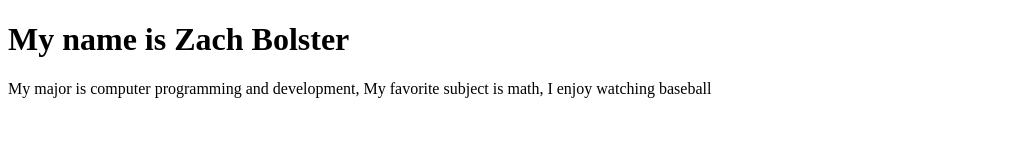
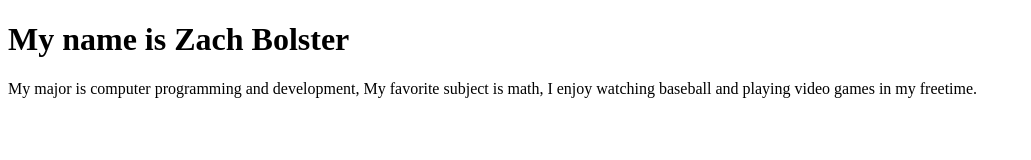
Before and after one commit to ZtBolster/ZtBolster.github.io, a plain HTML site: page index.html in a window 1280 px wide. Shown: the whole page, without its empty margins (0-1031 px from the left). Drawn offline with Linux system fonts and the light colour scheme.

Commit message:
Add files via upload

```diff
--- a/index.html
+++ b/index.html
@@ -7,9 +7,12 @@
 h1{color:10B0CB;}
 p{color:630CA3;}
 </style>
+</style>
+</style>
+</style>
 </head>
 <body>
 	<h1> My name is Zach Bolster</h1>
-	<p> My major is computer programming and development, My favorite subject is math, I enjoy watching baseball</p>
+	<p> My major is computer programming and development, My favorite subject is math, I enjoy watching baseball and playing video games in my freetime.</p>
 	</body>
 </html>
```
